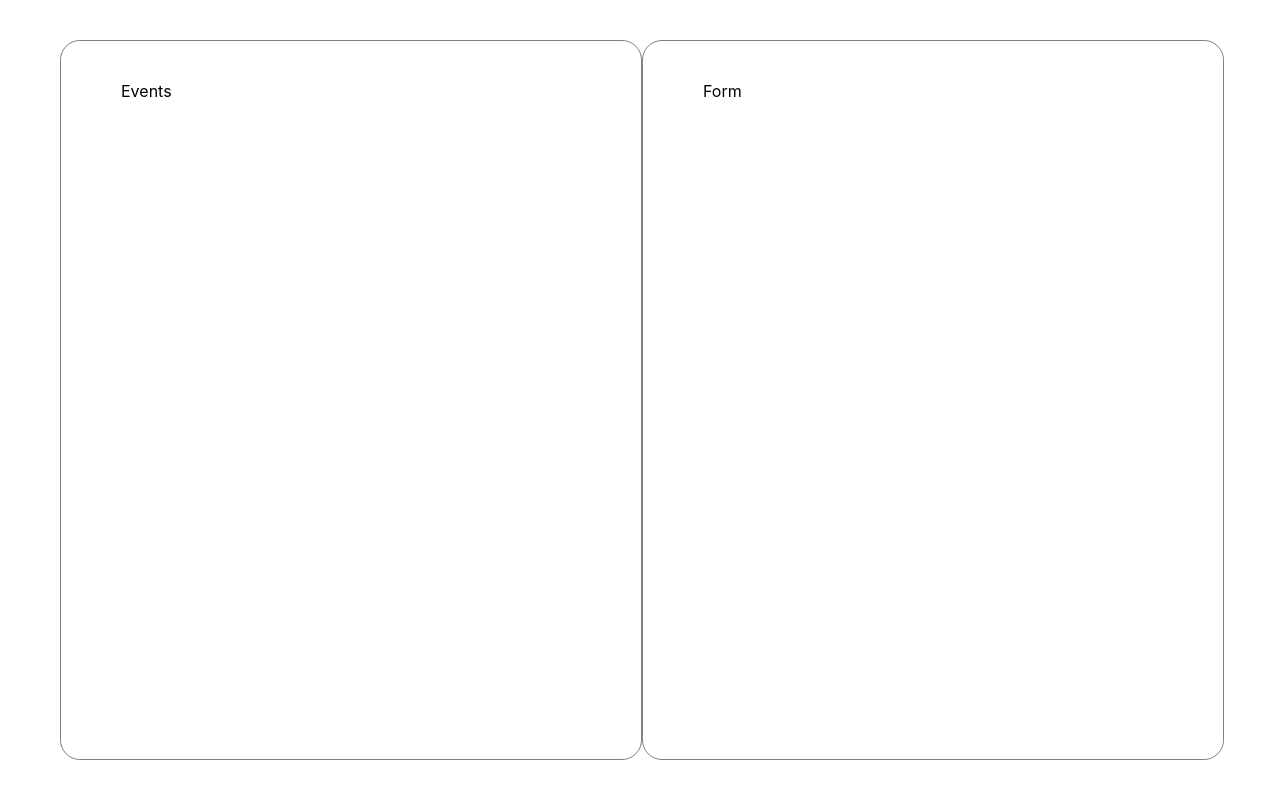
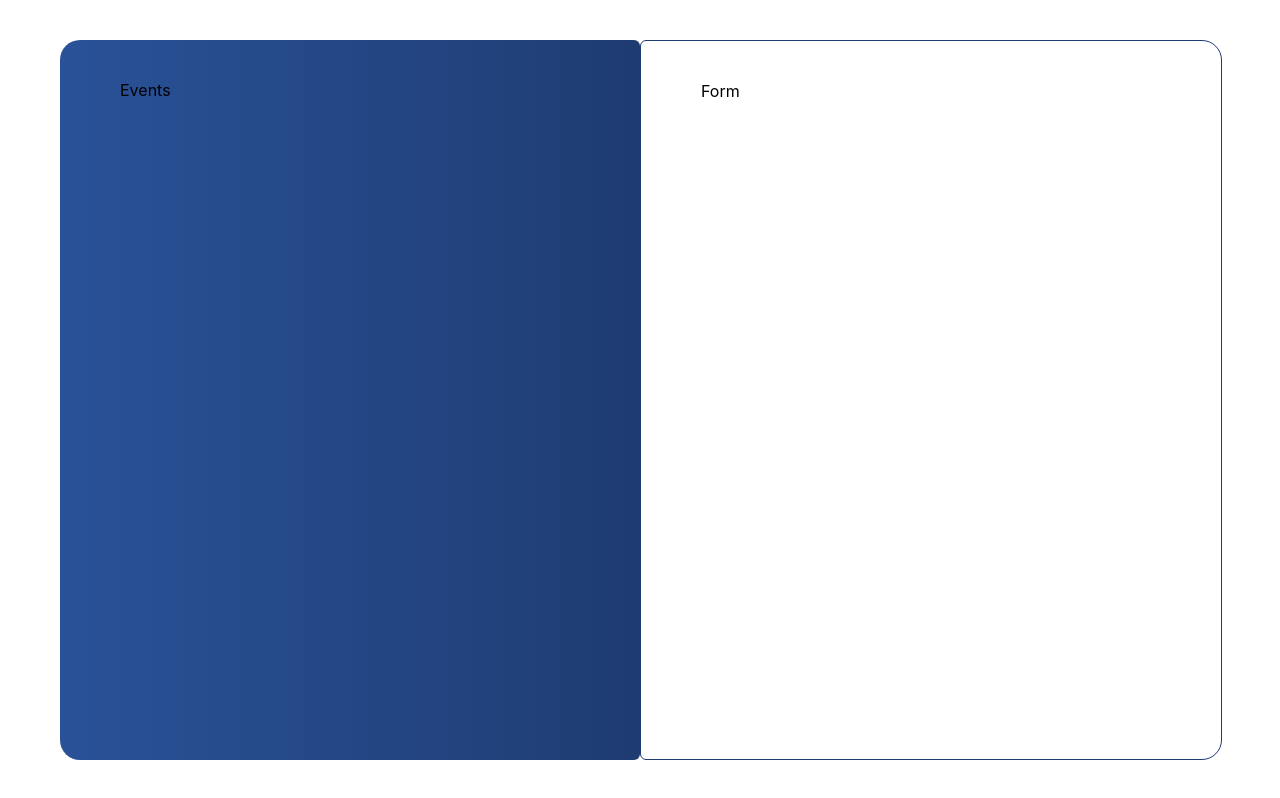
Before and after one commit to julia-kocik/fullstack_assignment, a React (Create React App) app in the folder client/: page / in a window 1280 px wide. Shown: the top 798 px of the page. Built offline with nearby package versions, Linux system fonts and the light colour scheme.

Commit message:
Add styling adjustments

```diff
--- a/client/src/components/views/Homepage/Homepage.js
+++ b/client/src/components/views/Homepage/Homepage.js
@@ -6,10 +6,10 @@ import Form from '../../features/Form/Form';
 const Homepage = () => {
   return (
     <div className='container'>
-        <div className='left'>
+        <div className='container__left'>
             <Events/>
         </div>
-        <div className='right'>
+        <div className='container__right'>
             <Form />
         </div>
     </div>
--- a/client/src/components/views/Homepage/Homepage.scss
+++ b/client/src/components/views/Homepage/Homepage.scss
@@ -1,16 +1,18 @@
+@import '../../../styles/settings.scss';
+
 .container {
     height: 90vh;
     margin: 40px 60px;
     border-radius: 20px;
     display: flex;
-    .left {
+    .container__left {
         flex: 0 0 50%;
-        border-radius: 20px;
-        border: 1px solid gray;
+        border-radius: 20px 6px 6px 20px;
+        background: $color-blue-gradient;
     }
-    .right {
+    .container__right {
         flex: 0 0 50%;
-        border-radius: 20px;
-        border: 1px solid gray;
+        border-radius: 6px 20px 20px 6px;
+        border: 1px solid $color-blue;
     }
 }
--- /dev/null
+++ b/client/src/styles/settings.scss
@@ -0,0 +1,13 @@
+@import url('https://fonts.googleapis.com/css2?family=Noto+Serif&family=Oswald&display=swap');
+
+
+$base-size: 12px;
+$color-violet: #a29bfe;
+$color-red: #d63031;
+$color-dark-green: #4cb430;
+$color-white: #f3f3f3;
+$font-logo: 'Oswald', sans-serif;
+$font-main: 'Arial', serif;
+$color-green: linear-gradient(to right, #4cb430, rgb(37, 119, 7));
+$color-blue-gradient: linear-gradient(to right, #2a5298, #1e3c72);
+$color-blue: #1e3c72;
```
